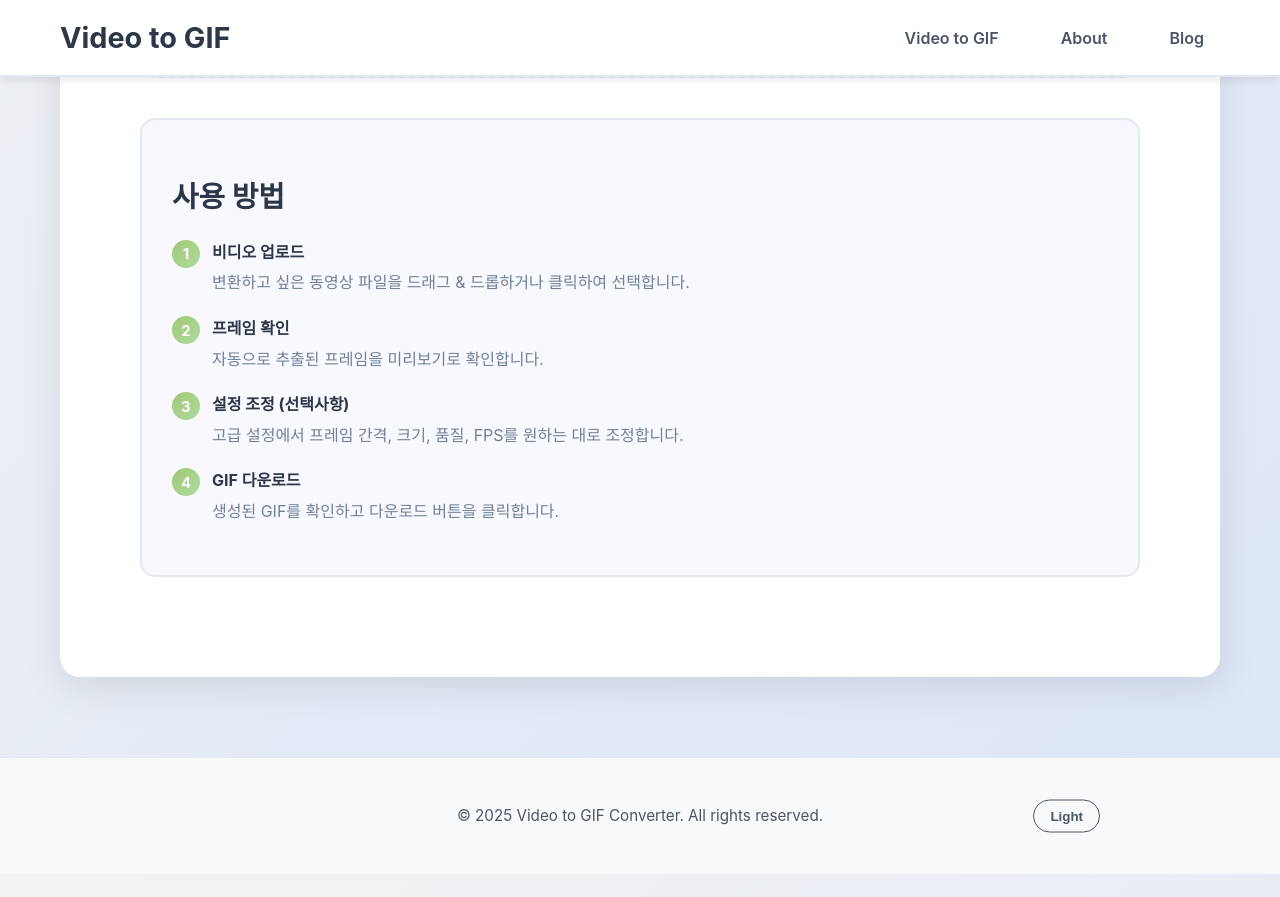
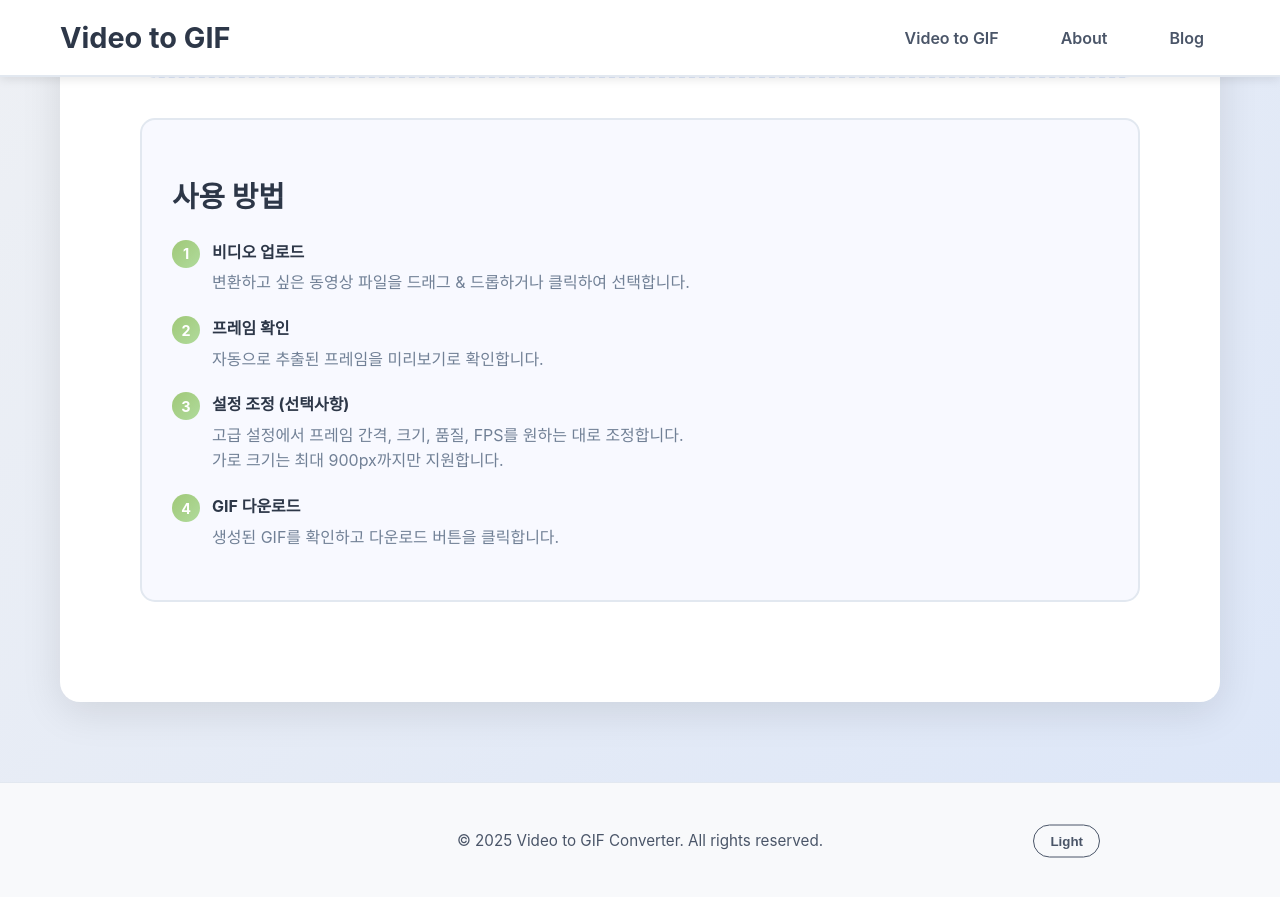
Before and after one commit to videotogif/videotogif.github.io, a Jekyll site: the page built from index.html, in a window 1280 px wide and 900 px high, scrolled down 663 px. Shown: the top 897 px of the window. Built offline with Jekyll 4.4.1, drawn with Linux system fonts in a browser that asks for light colours; before the commit the page ends 1537 px from its top, so only the background shows below that.

Commit message:
[fix] 메인페이지 html 변경

```diff
--- a/index.html
+++ b/index.html
@@ -75,9 +75,10 @@ description: Video to GIF는 브라우저에서 100% 로컬로 동작하는 프
                 <label for="interval" id="intervalLabel">프레임 간격 (초)</label>
                 <input type="number" id="interval" value="0.3" step="0.1">
               </div>
-              <div class="setting-group">
+              <div class="setting-group tooltip">
                 <label for="outputWidth" id="outputWidthLabel">출력 가로 크기 (px)</label>
-                <input type="number" id="outputWidth" value="420" min="1">
+                <input type="number" id="outputWidth" value="420" min="1" max="900" title="최대 900px까지 지원합니다.">
+                <span class="tooltip-text" id="outputWidthTip">최대 900px까지 지원합니다.</span>
               </div>
               <div class="setting-group">
                 <label for="quality" id="qualityLabel">품질 (1~100)</label>
@@ -109,7 +110,7 @@ description: Video to GIF는 브라우저에서 100% 로컬로 동작하는 프
           </li>
           <li>
             <strong>설정 조정 (선택사항)</strong>
-            <p>고급 설정에서 프레임 간격, 크기, 품질, FPS를 원하는 대로 조정합니다.</p>
+            <p>고급 설정에서 프레임 간격, 크기, 품질, FPS를 원하는 대로 조정합니다. <br />가로 크기는 최대 900px까지만 지원합니다.</p>
           </li>
           <li>
             <strong>GIF 다운로드</strong>
@@ -126,7 +127,4 @@ description: Video to GIF는 브라우저에서 100% 로컬로 동작하는 프
 <video id="video" crossorigin="anonymous"></video>
 <canvas id="canvas"></canvas>
 
-
-<link rel="stylesheet" href="{{ '/assets/css/style.css' | relative_url }}">
 <script src="{{ '/coi-serviceworker.js' | relative_url }}"></script>
-<script type="module" src="{{ '/assets/js/main.js' | relative_url }}"></script>
```
